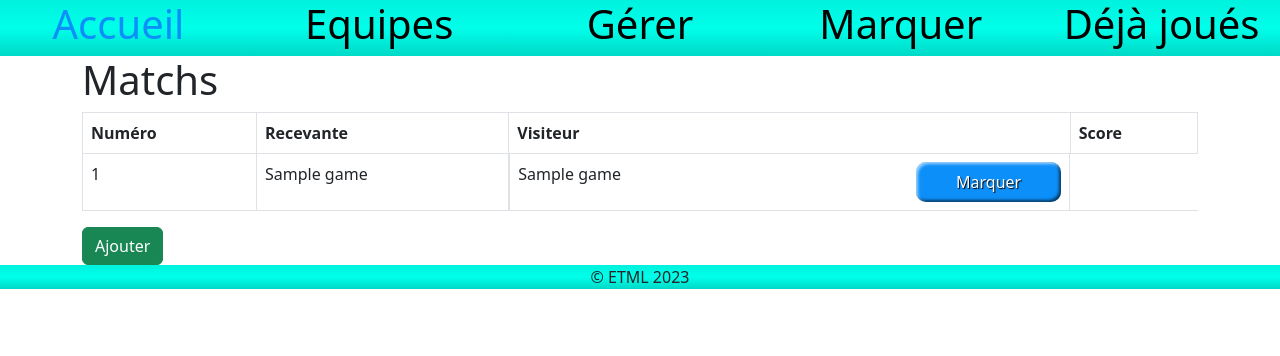
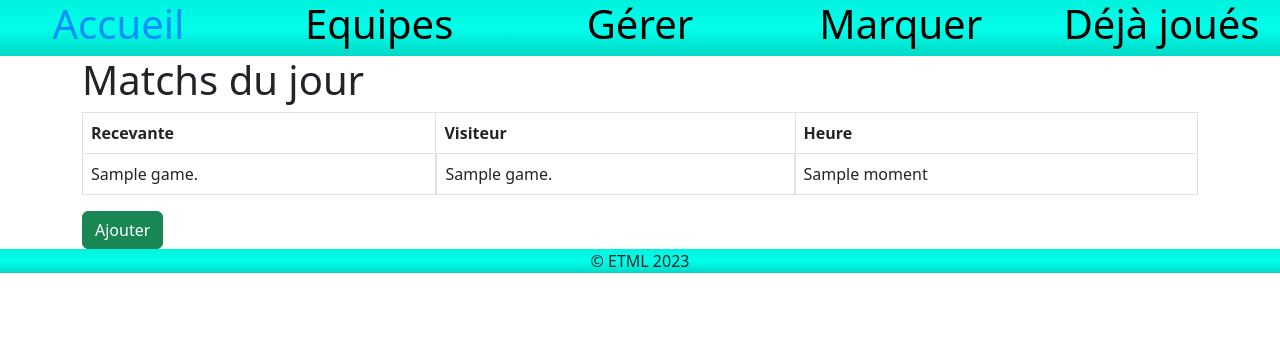
Before and after one commit to maelget1/VolscoreNEMATH, a PHP site: template PhP/view/games.php in a window 1280 px wide. Shown: the top 356 px of the page. Run offline with PHP 8.4, Linux system fonts and the light colour scheme; the template is opened without the code that fills it: most values are stand-ins (such as "Sample title", 1, 10 or a date in 2020); some libraries are stand-ins or nearby versions.

Commit message:
rendre le tableau plus fidèle à la maquette de base

```diff
--- a/PhP/view/games.php
+++ b/PhP/view/games.php
@@ -3,17 +3,18 @@ $title = 'Matches';
 
 ob_start();
 ?>
-
-<h1>Matchs</h1>
+<!--<a href='?action=game&id=".$game->id."'><input class='favorite styled mt-auto' type='button' value='Marquer'></a>"-->
+<h1>Matchs du jour</h1>
 <table class="table table-bordered">
     <thead>
-        <tr><th>Numéro</th><th>Recevante</th><th>Visiteur</th><th>Score</th></tr>
+        <tr><th>Recevante</th><th>Visiteur</th><th>Heure</th></tr>
     </thead>
     <tbody>
     <?php
+    //explode(string $separator, string $string, int $limit = PHP_INT_MAX)
     foreach ($games as $game)
     {
-        echo "<tr><td>".$game->id."</td><td>".$game->receivingTeamName."</td><td class='justify-content-between d-flex'>".$game->visitingTeamName."<a href='?action=game&id=".$game->id."'><input class='favorite styled mt-auto' type='button' value='Marquer'></a></td></tr>";
+        echo "<tr><td>$game->receivingTeamName.</td><td class='justify-content-between d-flex'>$game->visitingTeamName.</td><td>$game->moment</td></tr>";
     }
     ?>
     </tbody>
```
